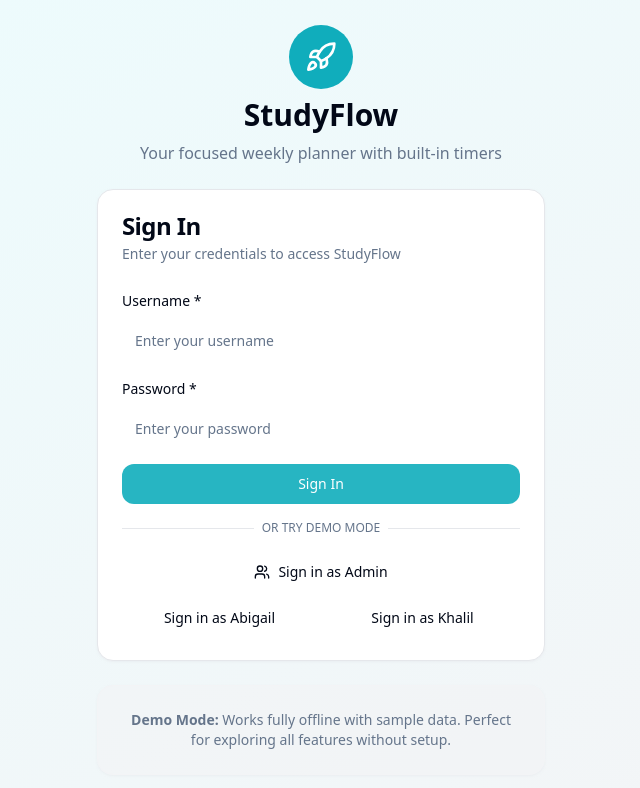
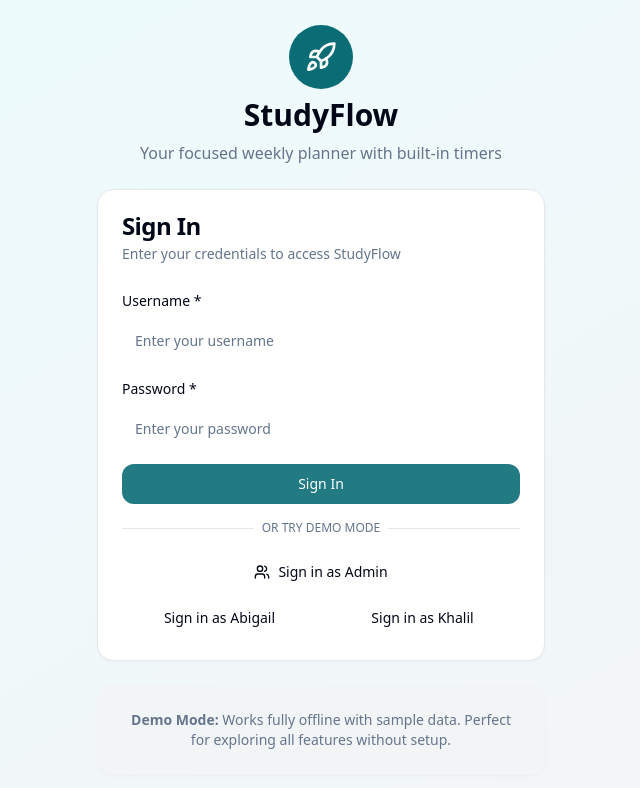
Before and after one commit to reb-cat/study-flow-simplified, a React (Vite) app: page / in a window 1280 px wide. Shown: the top 788 px of the page, without its empty margins (319-959 px from the left). Built offline with nearby package versions, Linux system fonts and the light colour scheme.

Commit message:
Update primary color

```diff
--- a/src/index.css
+++ b/src/index.css
@@ -21,9 +21,9 @@
     --popover-foreground: 222 84% 4.9%;
 
     /* Brand colors - Custom teal primary */
-    --primary: 185 84% 40%;
+    --primary: 185 84% 25%;
     --primary-foreground: 0 0% 100%;
-    --primary-hover: 185 84% 35%;
+    --primary-hover: 185 84% 20%;
     --primary-light: 185 84% 96%;
 
     /* Success & completion - Accessible green */
```
